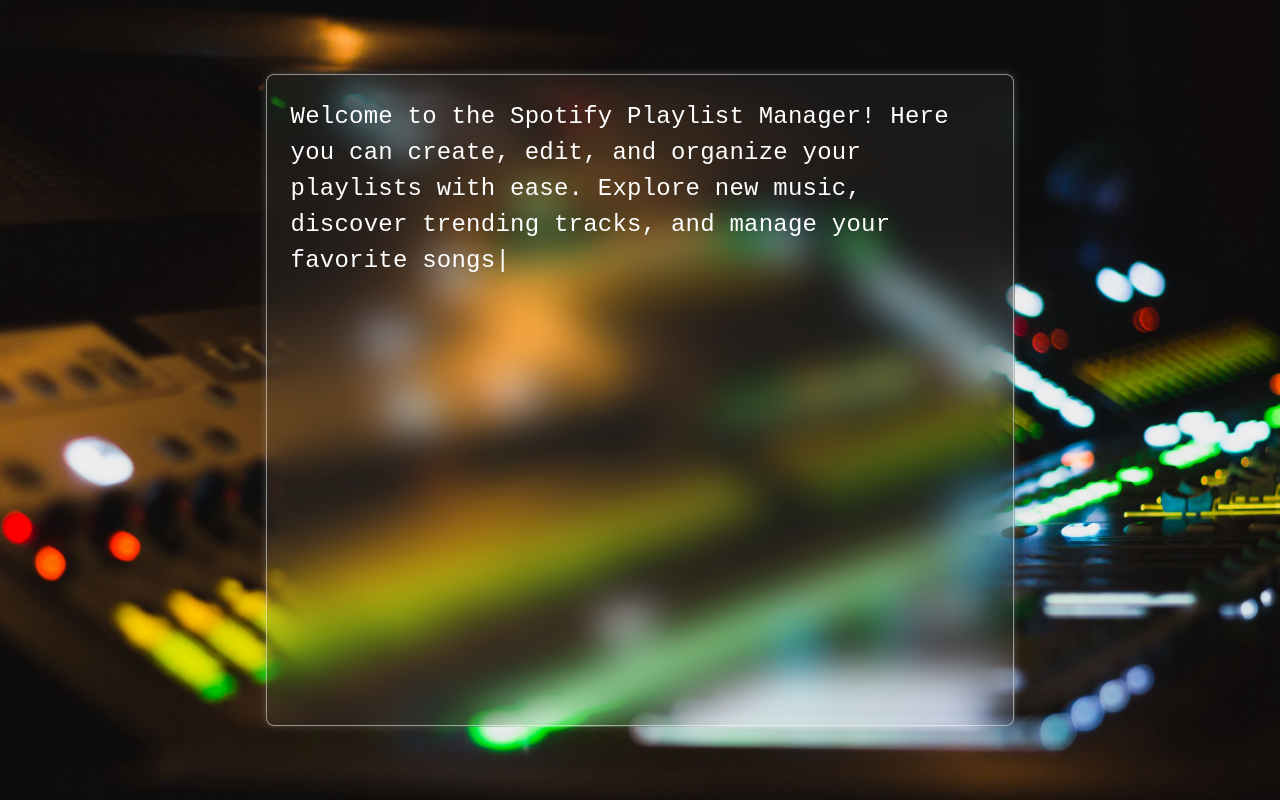
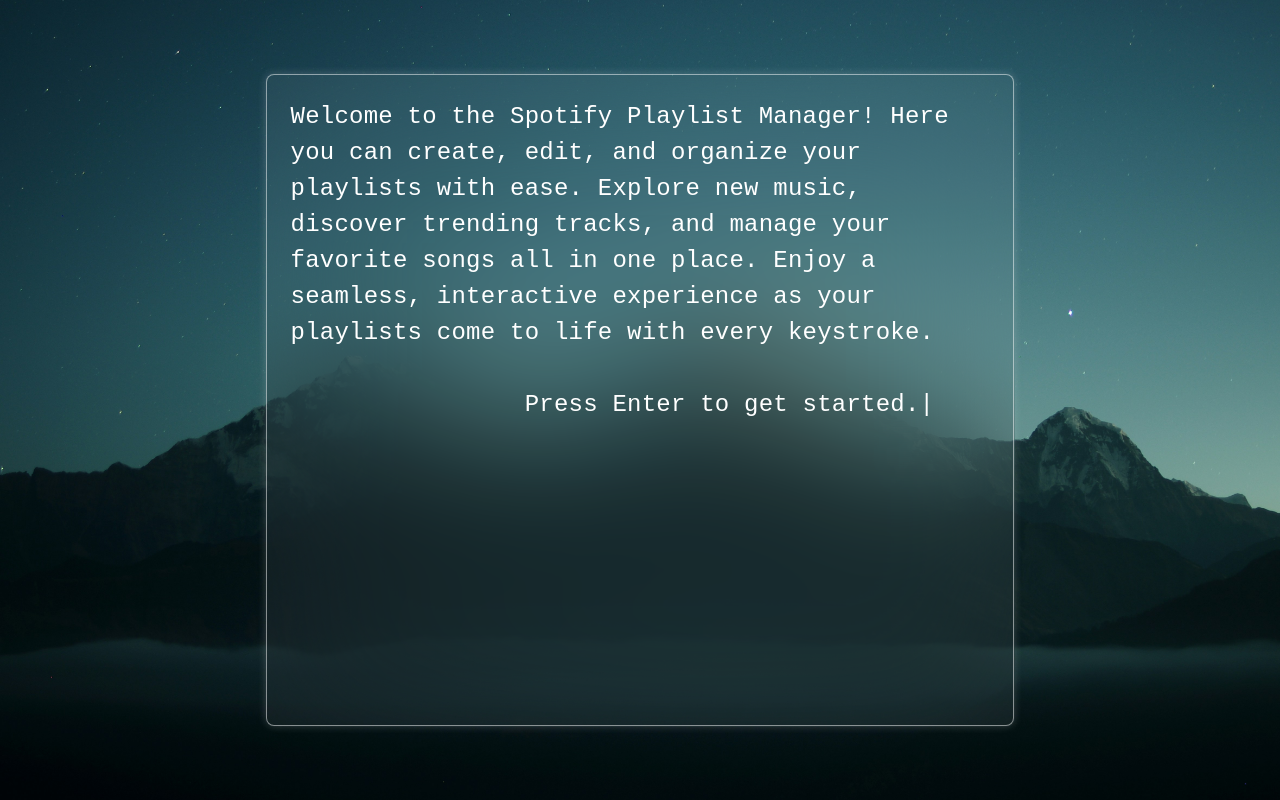
Before and after one commit to EliA437/Spoti-Tool, a React (Vite) app in the folder frontend/: page / in a window 1280 px wide. Built offline with nearby package versions, Linux system fonts and the light colour scheme.

Commit message:
Small tweaks.

```diff
--- a/frontend/components/TerminalBox.tsx
+++ b/frontend/components/TerminalBox.tsx
@@ -19,7 +19,7 @@
         borderRadius: 2,
         border: "1px solid rgba(255,255,255,0.5)",
         boxShadow: "0 0 8px rgba(255,255,255,0.2)",
-        backdropFilter: "blur(20px)",
+        backdropFilter: "blur(70px)",
         WebkitBackdropFilter: "blur(20px)",
         p: 3,
         display: "flex",
--- a/frontend/src/App.tsx
+++ b/frontend/src/App.tsx
@@ -7,7 +7,7 @@
     <Box
       sx={{
         bgcolor: "#121212",
-        backgroundImage: "url('/music.jpg')",
+        backgroundImage: "url('/mountains.jpg')",
         backgroundSize: "cover",
         backgroundPosition: "center",
         height: "100vh",
@@ -21,8 +21,10 @@
     >
       <TerminalBox>
         <TypingText
-          text="Welcome to the Spotify Playlist Manager! Here you can create, edit, and organize your playlists with ease. Explore new music, discover trending tracks, and manage your favorite songs all in one place. Enjoy a seamless, interactive experience as your playlists come to life with every keystroke."
-          speed={30}
+          text="Welcome to the Spotify Playlist Manager! Here you can create, edit, and organize your playlists with ease. Explore new music, discover trending tracks, and manage your favorite songs all in one place. Enjoy a seamless, interactive experience as your playlists come to life with every keystroke.
+
+                Press Enter to get started."
+          speed={15}
         />
       </TerminalBox>
     </Box>
```
